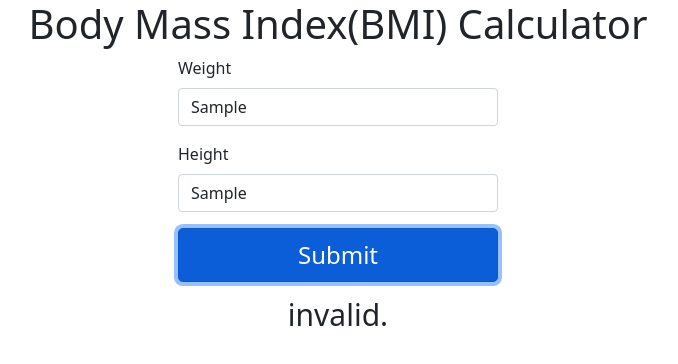
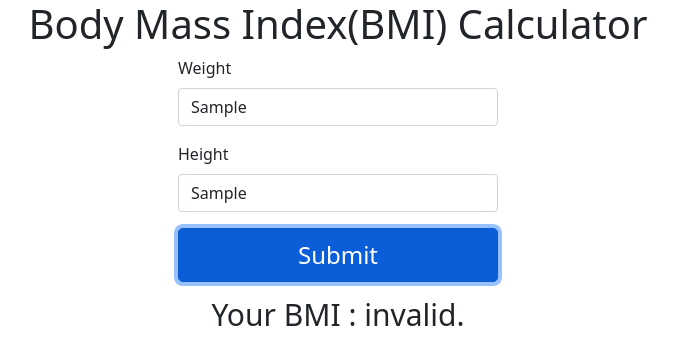
Before and after one commit to youluvannie/BMI-CALCulator, a plain HTML site: page index.html in a window 1280 px wide. Both pictures are taken after typing "Sample", "Sample" into the empty fields and a click on the button "Submit". Shown: the whole page, without its empty margins (302-980 px from the left). Drawn offline with nearby package versions, Linux system fonts and the light colour scheme.

Commit message:
Update index.html
changed the message in the inner.html

```diff
--- a/index.html
+++ b/index.html
@@ -66,7 +66,7 @@
                     result = 'invalid';
             }
             let p1 = document.querySelector("p");
-            p1.innerHTML = (` ${result}.`);
+            p1.innerHTML = (`Your BMI : ${result}.`);
 
         }
 
```
